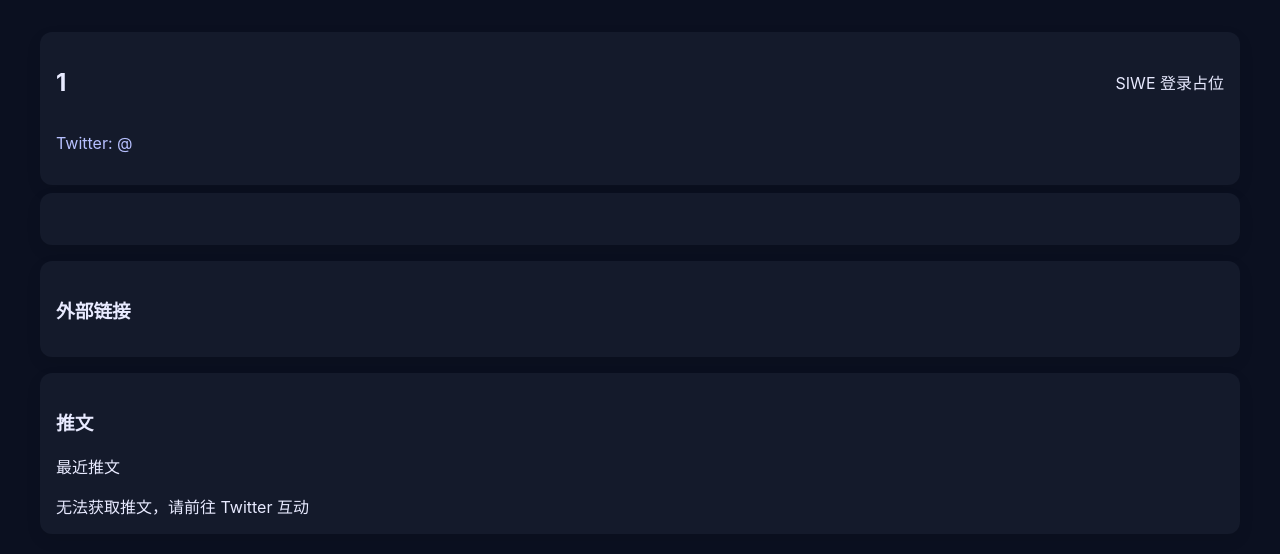
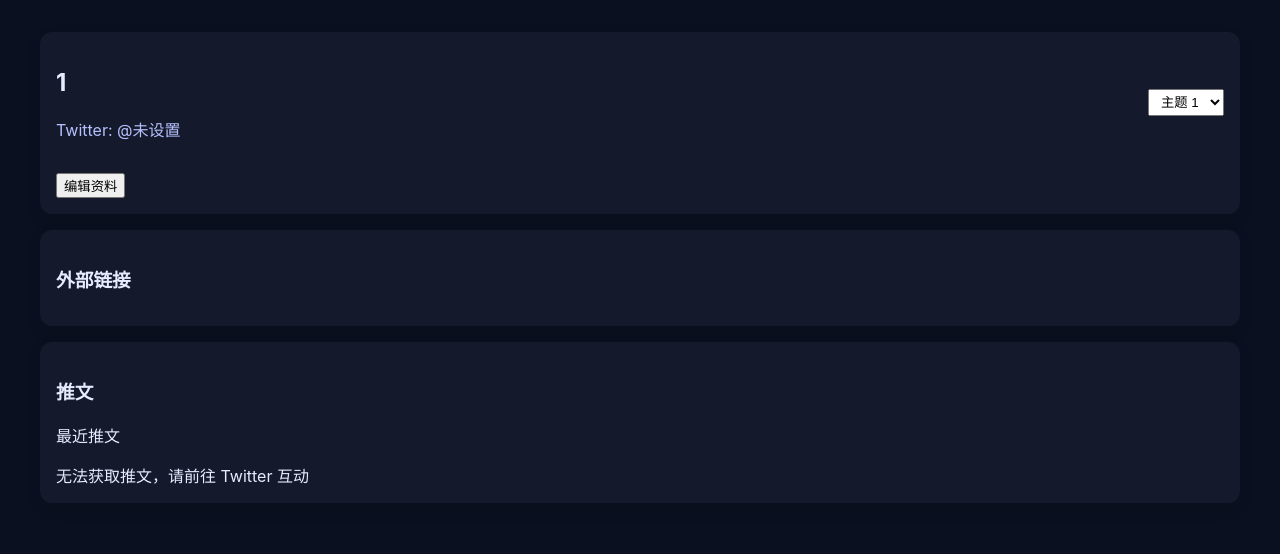
Before and after one commit to cloud-cottage/i.cat, a Next.js app: page /1 in a window 1280 px wide. Shown: the top 554 px of the page. Built offline with nearby package versions, Linux system fonts and the light colour scheme.

Commit message:
refactor: simplify setup and move profile editing to blog page
- /setup: only username required
- /[username]: add profile editing (Twitter, bio) inline
- Add theme selector dropdown in top-right of blog page
- Theme changes auto-save to backend

```diff
--- a/pages/[username].tsx
+++ b/pages/[username].tsx
@@ -1,5 +1,5 @@
 import type { GetServerSideProps, NextPage } from 'next'
-import React, { useEffect } from 'react'
+import React, { useEffect, useState } from 'react'
 import { db } from '../lib/db'
 
 type LinkItem = { label: string; url: string }
@@ -10,42 +10,71 @@ type Props = {
 }
 
 const UserBlog: NextPage<Props> = ({ user, links }) => {
+  const [themeId, setThemeId] = useState(user?.themeId ?? 1)
+  const [isEditing, setIsEditing] = useState(false)
+  const [twitterHandle, setTwitterHandle] = useState(user?.twitterHandle ?? '')
+  const [bio, setBio] = useState(user?.bio ?? '')
+
   useEffect(() => {
     // hydrate web components data
     const el = document.querySelector('lc-link-list') as any
     if (el) {
       el.data = links
     }
-    // setup theme switcher
-    const tsh = document.querySelector('tw-theme-switcher') as any
-    if (tsh) {
-      const themes = Array.from({ length: 9 }).map((_, i) => ({ id: i + 1, name: `Theme ${i+1}`, className: `theme-${i+1}` }))
-      tsh.themes = themes
-      tsh.addEventListener('themechange', (e: any) => {
-        const id = e?.detail?.themeId
-        if (id) {
-          document.body.classList.remove(...Array.from({length:9}, (_,i)=>`theme-${i+1}`))
-          document.body.classList.add(`theme-${id}`)
-        }
+    // set default theme
+    document.body.classList.remove(...Array.from({length:9}, (_,i)=>`theme-${i+1}`))
+    document.body.classList.add(`theme-${themeId}`)
+  }, [links, themeId])
+
+  const handleThemeChange = async (newThemeId: number) => {
+    setThemeId(newThemeId)
+    try {
+      await fetch(`/api/users/${user.username}/profile`, {
+        method: 'POST',
+        headers: { 'Content-Type': 'application/json' },
+        body: JSON.stringify({ themeId: newThemeId })
       })
-    }
-    // set default theme
-    document.body.classList.add('theme-1')
-  }, [links])
+    } catch {}
+  }
+
+  const handleSaveProfile = async () => {
+    try {
+      await fetch(`/api/users/${user.username}/profile`, {
+        method: 'POST',
+        headers: { 'Content-Type': 'application/json' },
+        body: JSON.stringify({ twitterHandle, bio })
+      })
+      setIsEditing(false)
+    } catch {}
+  }
   return (
     <div className={`container`}>
       <div className={`card`}>
         <div style={{ display: 'flex', justifyContent: 'space-between', alignItems: 'center' }}>
-          <h2>{user?.username ?? 'User'}</h2>
-          <div>SIWE 登录占位</div>
+          <div>
+            <h2>{user?.username ?? 'User'}</h2>
+            <p className="muted">Twitter: @{user?.twitterHandle || '未设置'}</p>
+          </div>
+          <select value={themeId} onChange={e => handleThemeChange(Number(e.target.value))} style={{ padding: '0.25rem 0.5rem' }}>
+            {Array.from({ length: 9 }).map((_, i) => (
+              <option key={i + 1} value={i + 1}>主题 {i + 1}</option>
+            ))}
+          </select>
         </div>
-        <p className="muted">Twitter: @{user?.twitterHandle ?? '未设置'}</p>
-      </div>
-
-      <div className="card" style={{ marginTop: '0.5rem' }}>
-        {/* Theme switcher component */}
-        { /* @ts-ignore */ }
-        {React.createElement('tw-theme-switcher', null, null)}
+        <div style={{ marginTop: '1rem' }}>
+          {isEditing ? (
+            <div style={{ display: 'flex', flexDirection: 'column', gap: '0.5rem' }}>
+              <input type="text" value={twitterHandle} onChange={e => setTwitterHandle(e.target.value)} placeholder="Twitter handle" />
+              <textarea value={bio} onChange={e => setBio(e.target.value)} placeholder="个人简介" rows={2} />
+              <div style={{ display: 'flex', gap: '0.5rem' }}>
+                <button onClick={handleSaveProfile}>保存</button>
+                <button onClick={() => setIsEditing(false)}>取消</button>
+              </div>
+            </div>
+          ) : (
+            <button onClick={() => setIsEditing(true)}>编辑资料</button>
+          )}
+        </div>
       </div>
 
       <div className="card" style={{ marginTop: '1rem' }}>
```
Also changed, not shown: pages/setup.tsx (+3 -22 lines).
